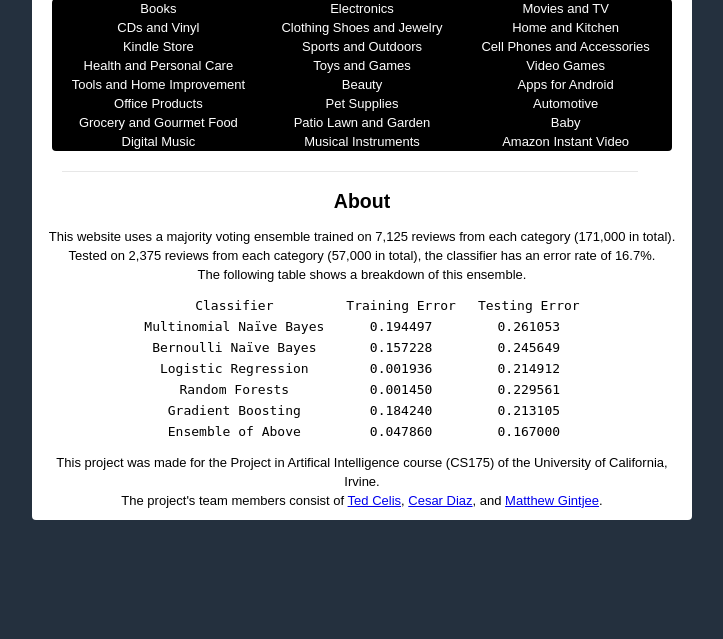
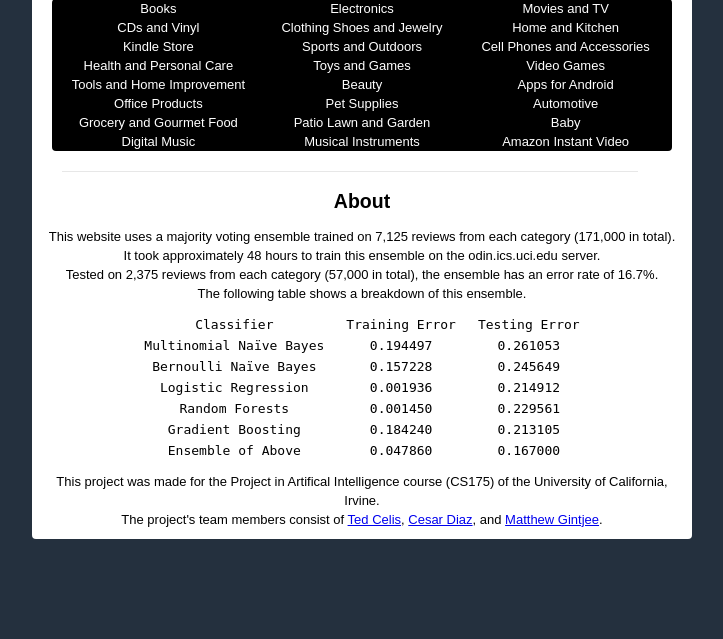
Before and after one commit to calexdiaz143/cs-175-amazon-project-clone, a Django app: page / in a window 1280 px wide. Shown: the part 649-1288 px from the top of the page, without its empty margins (278-1001 px from the left). Before the commit the page ends 1169 px from the top, so only its background shows below. Run offline with Django 3.2, Linux system fonts and the light colour scheme.

Commit message:
minor website update

```diff
--- a/website/static/index.css
+++ b/website/static/index.css
@@ -146,8 +146,8 @@ button:hover {
 }
 
 .predicted {
-	background: #00ff00;
-	color: #000000;
+	color: #00ff00;
+	text-shadow: 0 0 20px #ffffff;
 	font-weight: bold;
 }
 
--- a/website/templates/index.html
+++ b/website/templates/index.html
@@ -81,7 +81,9 @@
 			<div class="info">
 				This website uses a majority voting ensemble trained on 7,125 reviews from each category (171,000 in total).
 				<br>
-				Tested on 2,375 reviews from each category (57,000 in total), the classifier has an error rate of 16.7%.
+				It took approximately 48 hours to train this ensemble on the odin.ics.uci.edu server.
+				<br>
+				Tested on 2,375 reviews from each category (57,000 in total), the ensemble has an error rate of 16.7%.
 				<br>
 				The following table shows a breakdown of this ensemble.
 				<table id="errors">
```
